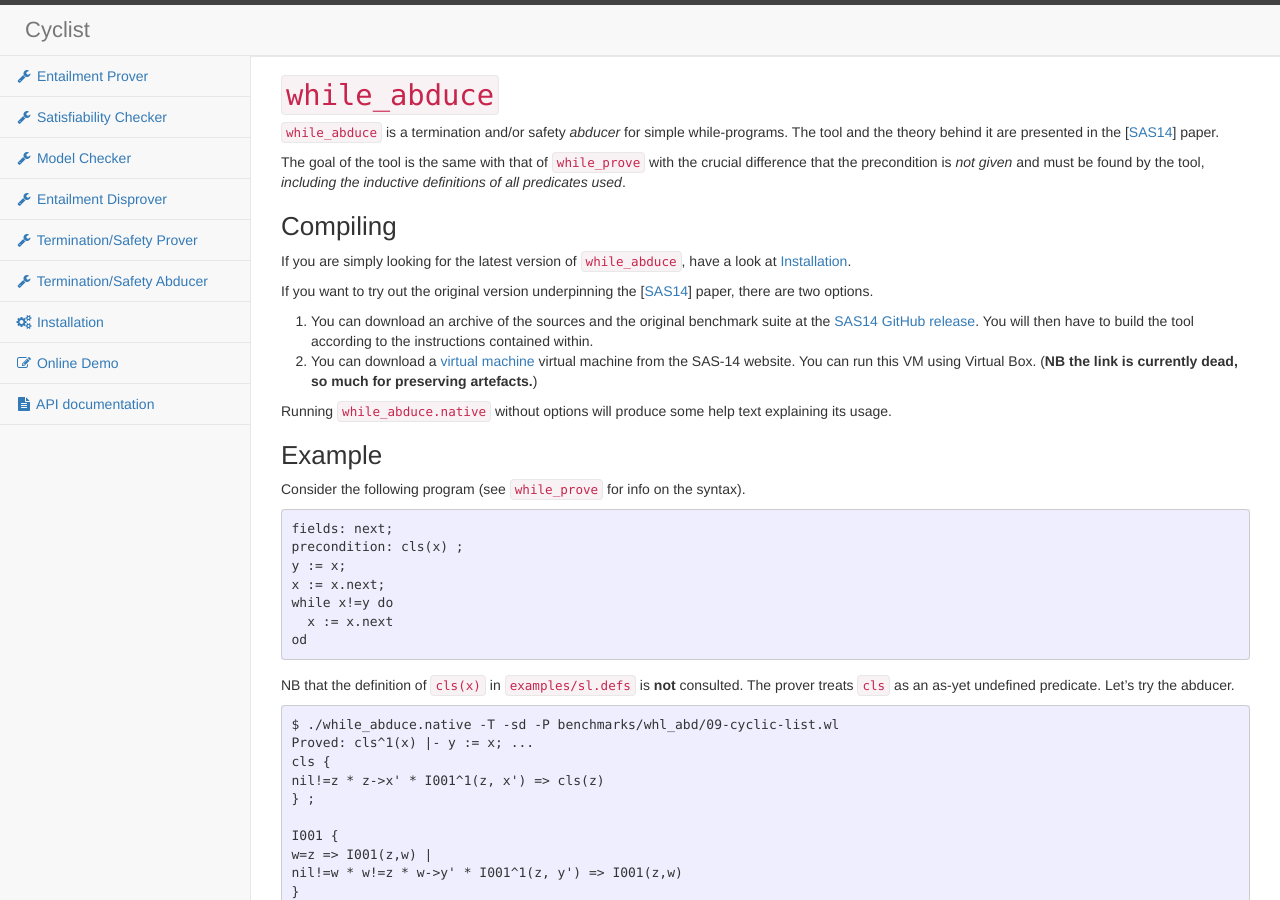
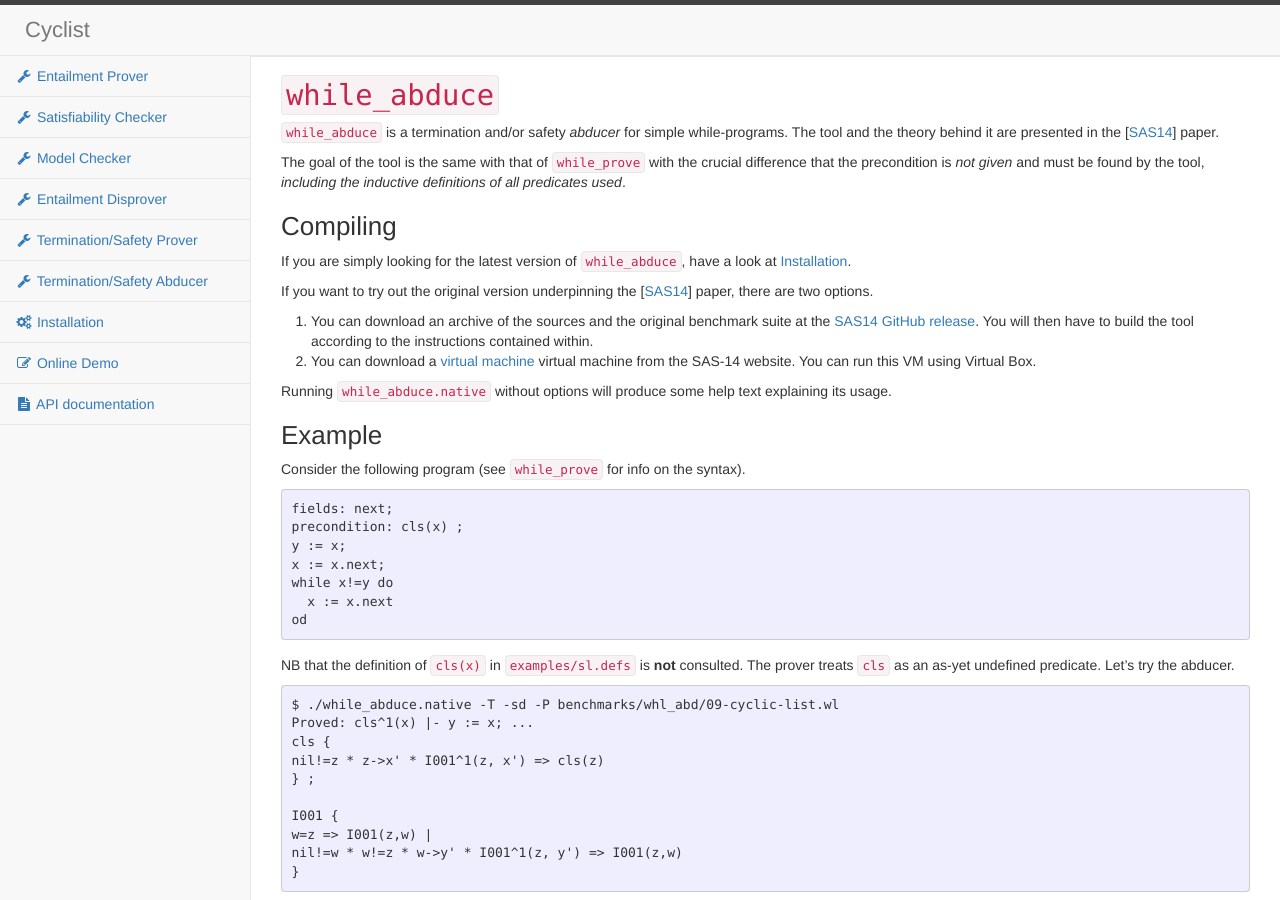
Before and after one commit to cyclist-org/cyclist, a Jekyll site: the page built from while_abduce.md, in a window 1280 px wide and 900 px high. Built offline with Jekyll 4.4.1, drawn with Linux system fonts in a browser that asks for light colours.

Commit message:
SAS VM link working again.

```diff
--- a/while_abduce.md
+++ b/while_abduce.md
@@ -27,7 +27,6 @@
 2. You can download a
    [virtual machine](http://cs.uni-muenster.de/sev/sas14/artifacts.php)
    virtual machine from the SAS-14 website. You can run this VM using Virtual Box.
-   (**NB the link is currently dead, so much for preserving artefacts.**)
 
 Running ``while_abduce.native`` without options will produce some help text explaining its usage.
 
```
